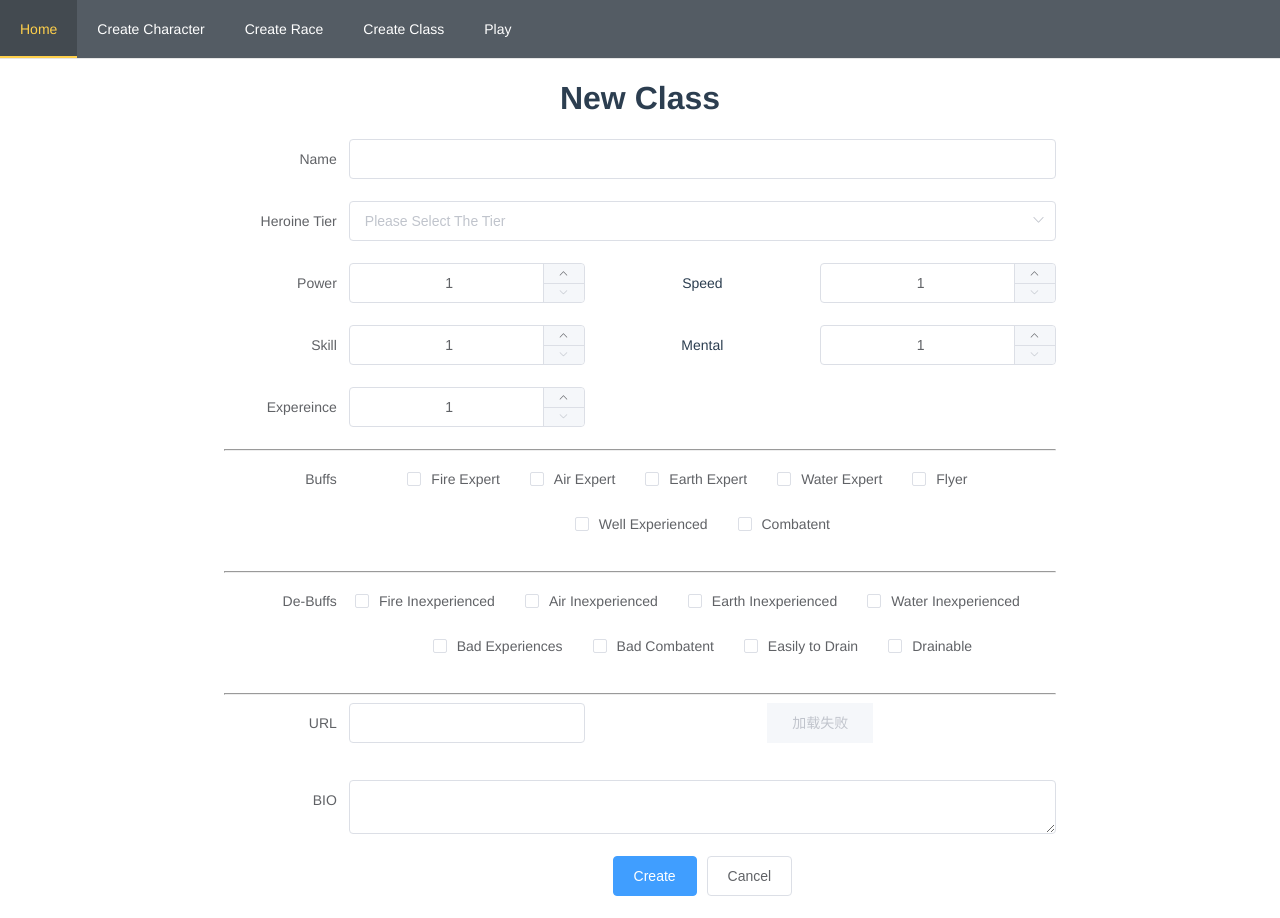
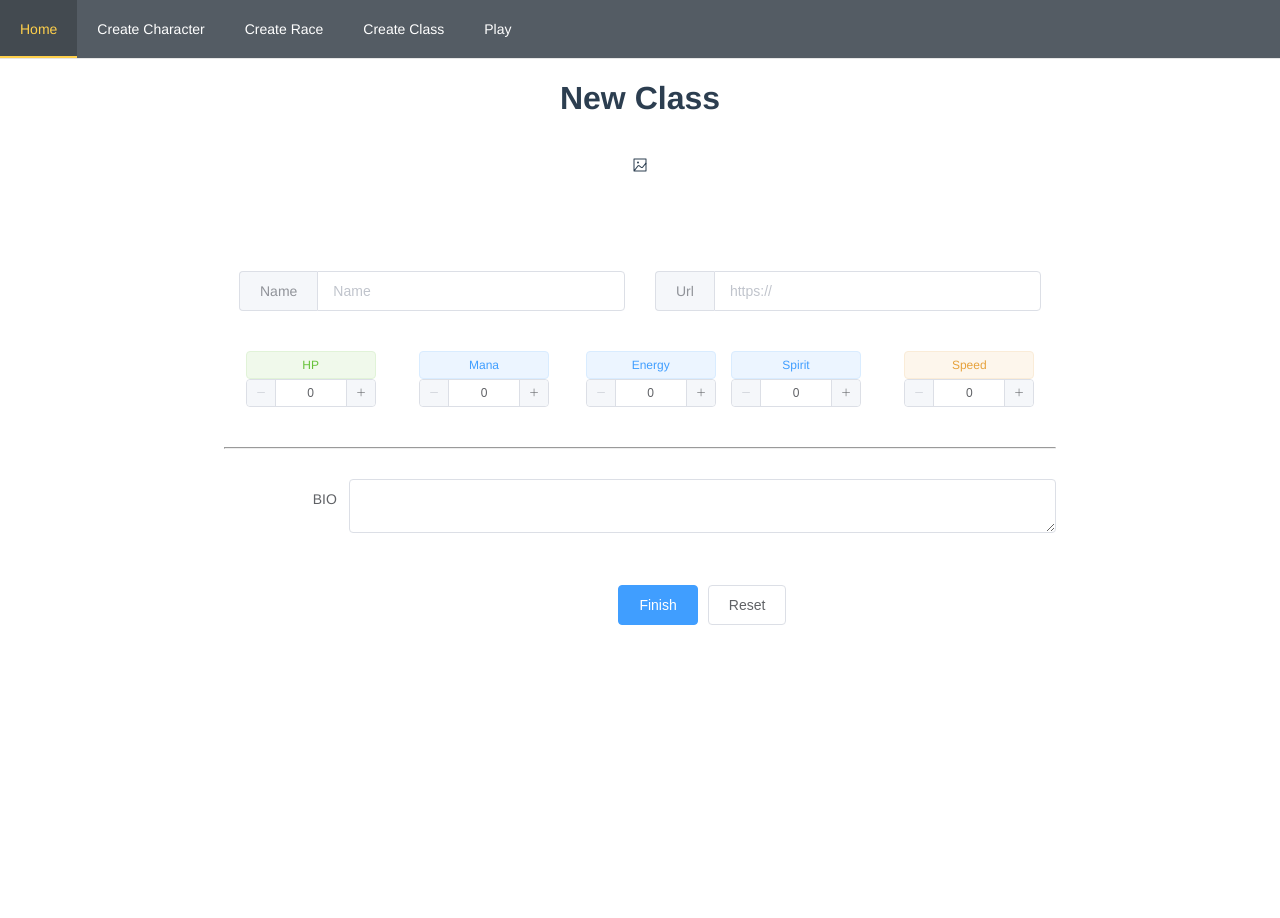
Before and after one commit to ThyagoMac/power-level-RPG, a Vue app: page /create/class in a window 1280 px wide. After the commit the page ends 800 px from the top, so only its background shows below. Built offline with nearby package versions, Linux system fonts and the light colour scheme.

Commit message:
working for other layouts

```diff
--- a/src/components/create/character/Character.vue
+++ b/src/components/create/character/Character.vue
@@ -2,114 +2,95 @@
     <div>
         <h1>New Character</h1>
 
-        <el-form ref="form" :model="character" label-width="15%" class="form-center mt-4">
-            <el-row :gutter="30">
+        <el-form ref="form" :model="race" label-width="15%" class="form-center mt-4">
+            <div class="demo-image__preview">
+                <el-image
+                    style="width: 100px; height: 100px"
+                    :src="race.url"
+                    :preview-src-list="race.urlArray"
+                    fit="cover"
+                    lazy
+                >
+                    <div slot="placeholder" class="image-slot">
+                        Loading<span class="dot">...</span>
+                    </div>
+                    <div slot="error" class="image-slot">
+                        <i class="el-icon-picture-outline"></i>
+                    </div>
+                </el-image>
+            </div>
+            <el-row :gutter="30" class="my-1">
                 <el-col :sm="24" :md="12">
                     <div>
-                        <el-input :span="8" placeholder="Name" v-model="input1" id="name">
-                            <label for="name" slot="prepend">Name1</label>
+                        <el-input placeholder="Name" v-model="race.name" id="name">
+                            <label for="name" slot="prepend">Name</label>
                         </el-input>
                     </div>
                 </el-col>
                 <el-col :sm="24" :md="12">
                     <div>
-                        <el-input :span="8" placeholder="Name" v-model="input1" id="name">
-                            <label for="name" slot="prepend">Name</label>
+                        <el-input placeholder="https://" v-model.lazy="race.url" @change="reloadUrl" id="url">
+                            <label for="url" slot="prepend">Url</label>
                         </el-input>
                     </div>
                 </el-col>
             </el-row>
+
+            <el-row :gutter="30" class="my-3">
+                <el-col :sm="24" :md="5" class="my-1">
+                    <div>
+                        <el-tag class="tag-label" type="success" size="medium">HP</el-tag>
+                        <el-input-number size="mini" v-model="race.hp" :min="0" :max="25" id="hp" />
+                    </div>
+                </el-col>
+                <el-col :sm="24" :md="5" class="my-1">
+                    <div>
+                        <el-tag class="tag-label" size="medium">Mana</el-tag>
+                        <el-input-number size="mini" v-model="race.mana" :min="0" :max="25" id="mana" />
+                    </div>
+                </el-col>
+                <el-col :sm="24" :md="4" class="my-1">
+                    <div>
+                        <el-tag class="tag-label" size="medium">Energy</el-tag>
+                        <el-input-number size="mini" v-model="race.energy" :min="0" :max="5" id="energy" />
+                    </div>
+                </el-col>
+                <el-col :sm="24" :md="5" class="my-1">
+                    <div>
+                        <el-tag class="tag-label" size="medium">Spirit</el-tag>
+                        <el-input-number size="mini" v-model="race.spirit" :min="0" :max="5" id="spirit" />
+                    </div>
+                </el-col>
+                <el-col :sm="24" :md="5" class="my-1">
+                    <div>
+                        <el-tag class="tag-label" type="warning" size="medium">Speed</el-tag>
+                        <el-input-number size="mini" v-model="race.speed" :min="0" :max="5" id="speed" />
+                    </div>
+                </el-col>
+            </el-row>
+            <hr>
+            <el-row :gutter="30" class="my-3">
+                <el-form-item label="BIO">
+                    <el-input type="textarea" v-model="race.bio"></el-input>
+                </el-form-item>
+            </el-row>
+            <el-row :gutter="30" class="my-3">
+                <el-form-item>
+                    <el-button type="primary" @click="onSubmit">Finish</el-button>
+                    <el-button
+                        @click="race={
                             name: '',
-                power: 1,
-                speed: 1,
-                energy: 1,
-                spirit: 1,
-                xp: 1,
-                hp: 100,
-                mana: 100,
+                            speed: 0,
+                            energy: 0,
+                            spirit: 0,
+                            mana: 0,
+                            hp: 0,
                             bio: '',
                             url: '',
-                aura: false,
-                transform: 0,
-                haveKaioken: false,
-                kaioken: 0
-            <el-form-item label="Names" for="names">
-                <el-input id="names" v-model="character.name"></el-input>
+                            urlArray: [],
+                        }">Reset</el-button>
                 </el-form-item>
-            <el-radio-group v-model="radio">
-                <el-radio :label="3">Option A</el-radio>
-                <el-radio :label="6">Option B</el-radio>
-                <el-radio :label="9">Option C</el-radio>
-            </el-radio-group>
-
-            <el-form-item label="Power">
-                <el-col :span="8">
-                    <el-input-number v-model="character.power" controls-position="right" :min="1" :max="10" style="width: 100%"></el-input-number>
-                </el-col>
-                <el-col class="line" :span="8">Speed</el-col>
-                <el-col :span="8">
-                    <el-input-number v-model="character.speed" controls-position="right" :min="1" :max="10" style="width: 100%"></el-input-number>
-                </el-col>
-            </el-form-item>
-            <el-form-item label="Skill">
-                <el-col :span="8">
-                    <el-input-number v-model="character.skill" controls-position="right" :min="1" :max="10" style="width: 100%"></el-input-number>
-                </el-col>
-                <el-col class="line" :span="8">Mental</el-col>
-                <el-col :span="8">
-                    <el-input-number v-model="character.mental" controls-position="right" :min="1" :max="10" style="width: 100%"></el-input-number>
-                </el-col>
-            </el-form-item>
-            <el-form-item label="Expereince">
-                <el-col :span="8">
-                    <el-input-number v-model="character.experience" controls-position="right" :min="1" :max="10" style="width: 100%"></el-input-number>
-                </el-col>
-            </el-form-item>
-
-            <hr>
-            <el-form-item label="Buffs">
-                <el-checkbox-group v-model="character.buff">
-                <el-checkbox label="Fire Expert" name="buff"></el-checkbox>
-                <el-checkbox label="Air Expert" name="buff"></el-checkbox>
-                <el-checkbox label="Earth Expert" name="buff"></el-checkbox>
-                <el-checkbox label="Water Expert" name="buff"></el-checkbox>
-                <el-checkbox label="Flyer" name="buff"></el-checkbox>
-                <el-checkbox label="Well Experienced" name="buff"></el-checkbox>
-                <el-checkbox label="Combatent" name="buff"></el-checkbox>
-                </el-checkbox-group>
-            </el-form-item>
-            <hr>
-            <el-form-item label="De-Buffs">
-                <el-checkbox-group v-model="character.debuff">
-                <el-checkbox label="Fire Inexperienced" name="debuff"></el-checkbox>
-                <el-checkbox label="Air Inexperienced" name="debuff"></el-checkbox>
-                <el-checkbox label="Earth Inexperienced" name="debuff"></el-checkbox>
-                <el-checkbox label="Water Inexperienced" name="debuff"></el-checkbox>
-                <el-checkbox label="Bad Experiences" name="debuff"></el-checkbox>
-                <el-checkbox label="Bad Combatent" name="debuff"></el-checkbox>
-                <el-checkbox label="Easily to Drain" name="debuff"></el-checkbox>
-                <el-checkbox label="Drainable" name="debuff"></el-checkbox>
-                </el-checkbox-group>
-            </el-form-item>
-            <hr>
-            <el-form-item label="URL">
-                <el-col :span="8">
-                    <el-input v-model="character.url"></el-input>
-                </el-col>
-                    <div class="demo-image__preview">
-                        <el-image
-                            style="width: 15%"
-                            :src="character.url">
-                        </el-image>
-                    </div>
-            </el-form-item>
-            <el-form-item label="BIO">
-                <el-input type="textarea" v-model="heroine.desc"></el-input>
-            </el-form-item>
-            <el-form-item>
-                <el-button type="primary" @click="onSubmit">Create</el-button>
-                <el-button>Cancel</el-button>
-            </el-form-item>
+            </el-row>
         </el-form>
 </div>
 </template>
@@ -118,42 +99,33 @@
     export default {
         data() {
             return {
-            character: {
+                race: {
                     name: '',
-                power: 1,
-                speed: 1,
-                energy: 1,
-                spirit: 1,
+                    speed: 0,
+                    energy: 0,
+                    spirit: 0,
                     mana: 0,
-                hp: 100,
-                class: '',
-                race_id: '',
-                aura: false,
-                transform: 0,
-                have_rage: false,
-                rage: 0,
+                    hp: 0,
                     bio: '',
                     url: '',
-            },
-            heroine: {
-                name: '',
-                power: 1,
-                speed: 1,
-                skill: 1,
-                mental: 1,
-                experience: 1,
-                buff: [],
-                debuff: [],
-                resource: '',
-                desc: '',
-                url: ''
+                    urlArray: [''],
                 },
             }
         },
         methods: {
-        onSubmit() {
-        console.log(this.character);
+            onSubmit () {
+                console.log(this.race);
+            },
+            reloadUrl () {
+                this.race.urlArray = [];
+                this.race.urlArray.push(this.race.url);
             }
-    }
+        },
     }
 </script>
+
+<style scoped>
+    .tag-label {
+        width: 130px;
+    }
+</style>
--- a/src/components/create/class/Class.vue
+++ b/src/components/create/class/Class.vue
@@ -2,87 +2,95 @@
     <div>
         <h1>New Class</h1>
 
-        <el-form ref="form" :model="heroine" label-width="15%" class="form-center">
-            <el-form-item label="Name">
-                <el-input v-model="heroine.name"></el-input>
-            </el-form-item>
-            <el-form-item label="Heroine Tier" >
-                <el-select v-model="heroine.region" placeholder="Please Select The Tier" style="width: 100%">
-                <el-option label="T1" value="t1"></el-option>
-                <el-option label="T2" value="t2"></el-option>
-                <el-option label="T3" value="t3"></el-option>
-                <el-option label="T4" value="t4"></el-option>
-                </el-select>
-            </el-form-item>
-
-            <el-form-item label="Power">
-                <el-col :span="8">
-                    <el-input-number v-model="heroine.power" controls-position="right" :min="1" :max="10" style="width: 100%"></el-input-number>
-                </el-col>
-                <el-col class="line" :span="8">Speed</el-col>
-                <el-col :span="8">
-                    <el-input-number v-model="heroine.speed" controls-position="right" :min="1" :max="10" style="width: 100%"></el-input-number>
-                </el-col>
-            </el-form-item>
-            <el-form-item label="Skill">
-                <el-col :span="8">
-                    <el-input-number v-model="heroine.skill" controls-position="right" :min="1" :max="10" style="width: 100%"></el-input-number>
-                </el-col>
-                <el-col class="line" :span="8">Mental</el-col>
-                <el-col :span="8">
-                    <el-input-number v-model="heroine.mental" controls-position="right" :min="1" :max="10" style="width: 100%"></el-input-number>
-                </el-col>
-            </el-form-item>
-            <el-form-item label="Expereince">
-                <el-col :span="8">
-                    <el-input-number v-model="heroine.experience" controls-position="right" :min="1" :max="10" style="width: 100%"></el-input-number>
-                </el-col>
-            </el-form-item>
-
-            <hr>
-            <el-form-item label="Buffs">
-                <el-checkbox-group v-model="heroine.buff">
-                <el-checkbox label="Fire Expert" name="buff"></el-checkbox>
-                <el-checkbox label="Air Expert" name="buff"></el-checkbox>
-                <el-checkbox label="Earth Expert" name="buff"></el-checkbox>
-                <el-checkbox label="Water Expert" name="buff"></el-checkbox>
-                <el-checkbox label="Flyer" name="buff"></el-checkbox>
-                <el-checkbox label="Well Experienced" name="buff"></el-checkbox>
-                <el-checkbox label="Combatent" name="buff"></el-checkbox>
-                </el-checkbox-group>
-            </el-form-item>
-            <hr>
-            <el-form-item label="De-Buffs">
-                <el-checkbox-group v-model="heroine.debuff">
-                <el-checkbox label="Fire Inexperienced" name="debuff"></el-checkbox>
-                <el-checkbox label="Air Inexperienced" name="debuff"></el-checkbox>
-                <el-checkbox label="Earth Inexperienced" name="debuff"></el-checkbox>
-                <el-checkbox label="Water Inexperienced" name="debuff"></el-checkbox>
-                <el-checkbox label="Bad Experiences" name="debuff"></el-checkbox>
-                <el-checkbox label="Bad Combatent" name="debuff"></el-checkbox>
-                <el-checkbox label="Easily to Drain" name="debuff"></el-checkbox>
-                <el-checkbox label="Drainable" name="debuff"></el-checkbox>
-                </el-checkbox-group>
-            </el-form-item>
-            <hr>
-            <el-form-item label="URL">
-                <el-col :span="8">
-                    <el-input v-model="heroine.url"></el-input>
-                </el-col>
+        <el-form ref="form" :model="race" label-width="15%" class="form-center mt-4">
             <div class="demo-image__preview">
                 <el-image
-                            style="width: 15%"
-                            :src="heroine.url">
+                    style="width: 100px; height: 100px"
+                    :src="race.url"
+                    :preview-src-list="race.urlArray"
+                    fit="cover"
+                    lazy
+                >
+                    <div slot="placeholder" class="image-slot">
+                        Loading<span class="dot">...</span>
+                    </div>
+                    <div slot="error" class="image-slot">
+                        <i class="el-icon-picture-outline"></i>
+                    </div>
                 </el-image>
             </div>
+            <el-row :gutter="30" class="my-1">
+                <el-col :sm="24" :md="12">
+                    <div>
+                        <el-input placeholder="Name" v-model="race.name" id="name">
+                            <label for="name" slot="prepend">Name</label>
+                        </el-input>
+                    </div>
+                </el-col>
+                <el-col :sm="24" :md="12">
+                    <div>
+                        <el-input placeholder="https://" v-model.lazy="race.url" @change="reloadUrl" id="url">
+                            <label for="url" slot="prepend">Url</label>
+                        </el-input>
+                    </div>
+                </el-col>
+            </el-row>
+
+            <el-row :gutter="30" class="my-3">
+                <el-col :sm="24" :md="5" class="my-1">
+                    <div>
+                        <el-tag class="tag-label" type="success" size="medium">HP</el-tag>
+                        <el-input-number size="mini" v-model="race.hp" :min="0" :max="25" id="hp" />
+                    </div>
+                </el-col>
+                <el-col :sm="24" :md="5" class="my-1">
+                    <div>
+                        <el-tag class="tag-label" size="medium">Mana</el-tag>
+                        <el-input-number size="mini" v-model="race.mana" :min="0" :max="25" id="mana" />
+                    </div>
+                </el-col>
+                <el-col :sm="24" :md="4" class="my-1">
+                    <div>
+                        <el-tag class="tag-label" size="medium">Energy</el-tag>
+                        <el-input-number size="mini" v-model="race.energy" :min="0" :max="5" id="energy" />
+                    </div>
+                </el-col>
+                <el-col :sm="24" :md="5" class="my-1">
+                    <div>
+                        <el-tag class="tag-label" size="medium">Spirit</el-tag>
+                        <el-input-number size="mini" v-model="race.spirit" :min="0" :max="5" id="spirit" />
+                    </div>
+                </el-col>
+                <el-col :sm="24" :md="5" class="my-1">
+                    <div>
+                        <el-tag class="tag-label" type="warning" size="medium">Speed</el-tag>
+                        <el-input-number size="mini" v-model="race.speed" :min="0" :max="5" id="speed" />
+                    </div>
+                </el-col>
+            </el-row>
+            <hr>
+            <el-row :gutter="30" class="my-3">
+                <el-form-item label="BIO">
+                    <el-input type="textarea" v-model="race.bio"></el-input>
                 </el-form-item>
-            <el-form-item label="BIO">
-                <el-input type="textarea" v-model="heroine.desc"></el-input>
+            </el-row>
+            <el-row :gutter="30" class="my-3">
+                <el-form-item>
+                    <el-button type="primary" @click="onSubmit">Finish</el-button>
+                    <el-button
+                        @click="race={
+                            name: '',
+                            speed: 0,
+                            energy: 0,
+                            spirit: 0,
+                            mana: 0,
+                            hp: 0,
+                            bio: '',
+                            url: '',
+                            urlArray: [],
+                        }">Reset</el-button>
                 </el-form-item>
-            <el-form-item>
-                <el-button type="primary" @click="onSubmit">Create</el-button>
-                <el-button>Cancel</el-button>
-            </el-form-item>
+            </el-row>
         </el-form>
 </div>
 </template>
@@ -91,25 +99,33 @@
     export default {
         data() {
             return {
-        heroine: {
+                race: {
                     name: '',
-          power: 1,
-          speed: 1,
-          skill: 1,
-          mental: 1,
-          experience: 1,
-          buff: [],
-          debuff: [],
-          resource: '',
-          desc: '',
-          url: ''
-        }
+                    speed: 0,
+                    energy: 0,
+                    spirit: 0,
+                    mana: 0,
+                    hp: 0,
+                    bio: '',
+                    url: '',
+                    urlArray: [''],
+                },
             }
         },
         methods: {
-      onSubmit() {
-        console.log(this.heroine);
+            onSubmit () {
+                console.log(this.race);
+            },
+            reloadUrl () {
+                this.race.urlArray = [];
+                this.race.urlArray.push(this.race.url);
             }
-    }
+        },
     }
 </script>
+
+<style scoped>
+    .tag-label {
+        width: 130px;
+    }
+</style>
--- a/src/components/create/race/Race.vue
+++ b/src/components/create/race/Race.vue
@@ -40,13 +40,13 @@
                 <el-col :sm="24" :md="5" class="my-1">
                     <div>
                         <el-tag class="tag-label" type="success" size="medium">HP</el-tag>
-                        <el-input-number size="mini" v-model="race.hp" :min="0" :max="5" id="hp" />
+                        <el-input-number size="mini" v-model="race.hp" :min="0" :max="25" id="hp" />
                     </div>
                 </el-col>
                 <el-col :sm="24" :md="5" class="my-1">
                     <div>
                         <el-tag class="tag-label" size="medium">Mana</el-tag>
-                        <el-input-number size="mini" v-model="race.mana" :min="0" :max="5" id="mana" />
+                        <el-input-number size="mini" v-model="race.mana" :min="0" :max="25" id="mana" />
                     </div>
                 </el-col>
                 <el-col :sm="24" :md="4" class="my-1">
```
Lines whose indentation alone changed are shown as unchanged.
